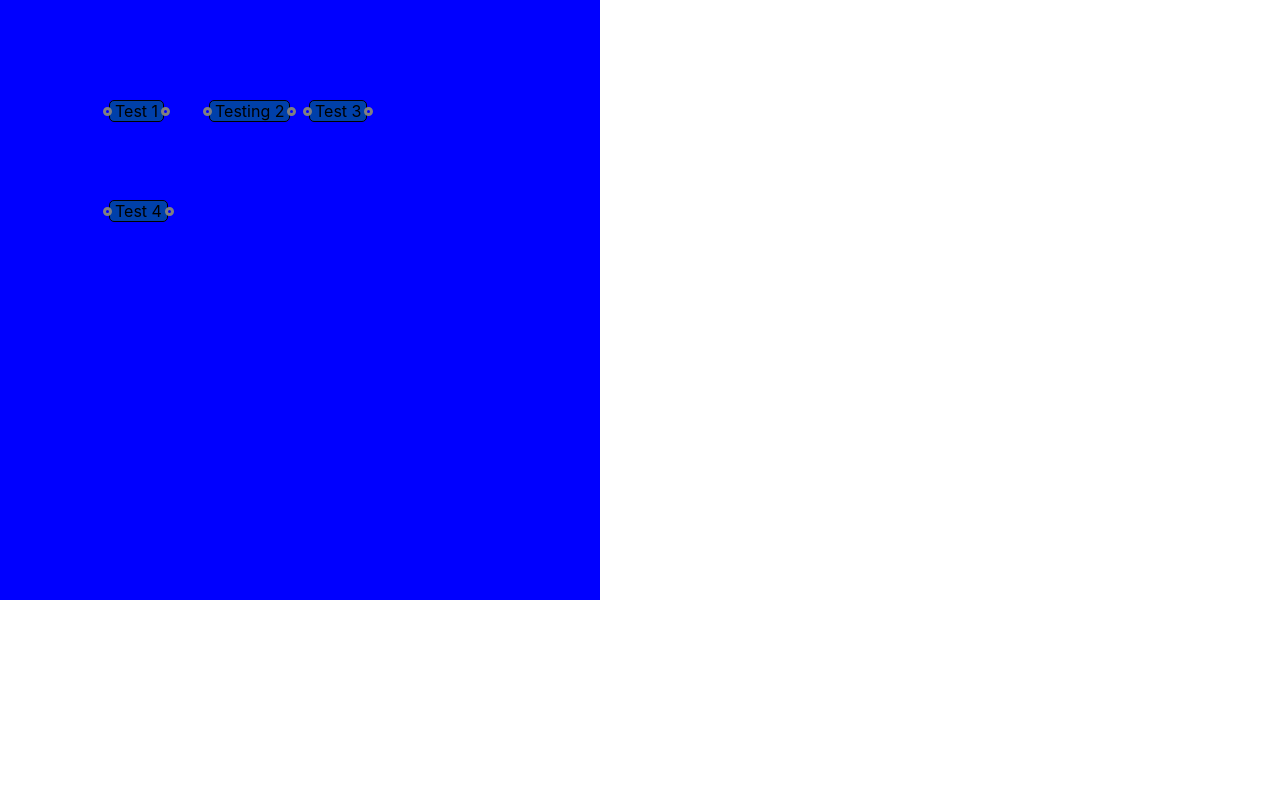
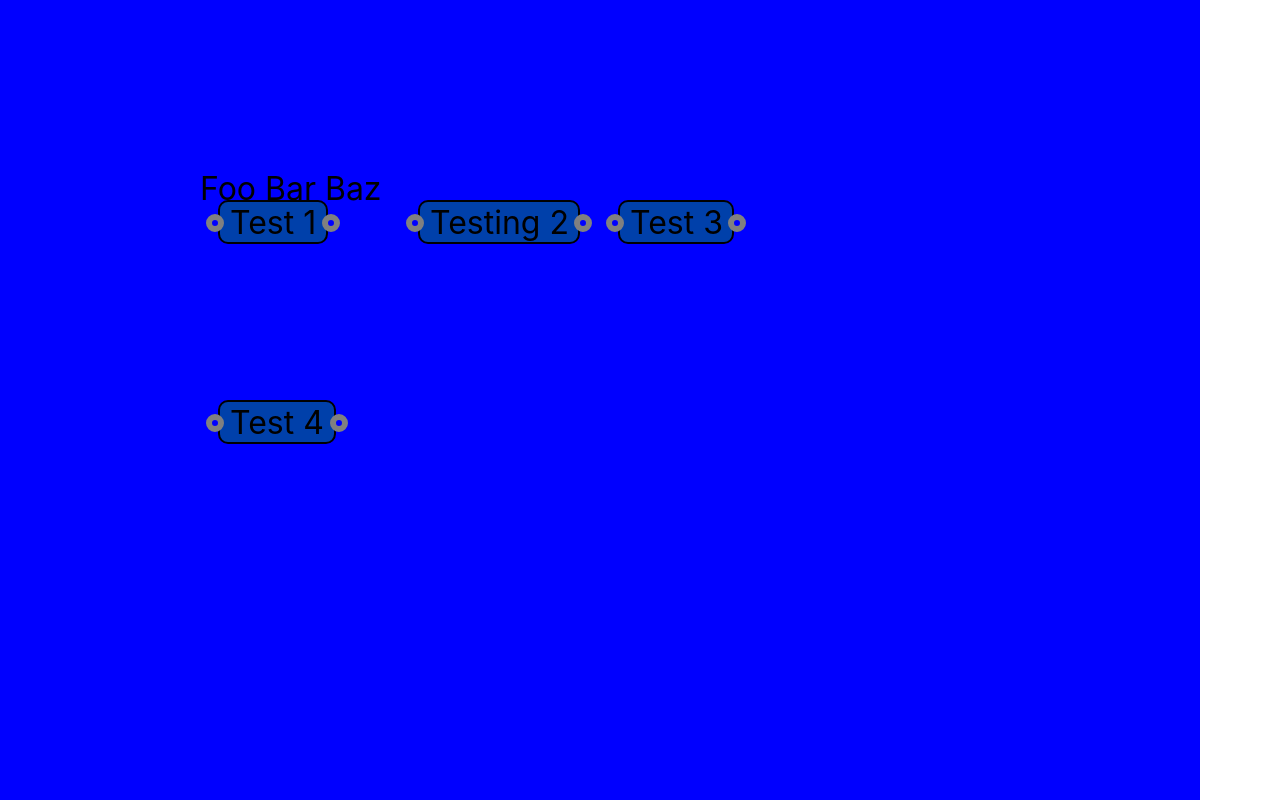
Before and after one commit to polygonhell/React-DAG, a React (Create React App) app: page / in a window 1280 px wide. Shown: the top 800 px of the page. Built offline with nearby package versions, Linux system fonts and the light colour scheme.

Commit message:
add svg layer for edges

```diff
--- a/src/graph/Graph.tsx
+++ b/src/graph/Graph.tsx
@@ -79,7 +79,7 @@ export const Graph = forwardRef(({ elements }: GraphProps, ref): JSX.Element =>
 
 
 
-  const scale = 1.0
+  const scale = 2.0
 
   return (
     <>
@@ -90,6 +90,12 @@ export const Graph = forwardRef(({ elements }: GraphProps, ref): JSX.Element =>
             {React.createElement(n.type, { data: n.data })}
           </NodeWrapper>)
         }
+
+        <svg width={600} height={600} style={{position: "absolute", left: 0, top: 0, pointerEvents: "none"}}>
+          <text x={100} y={100} color="red">
+            Foo Bar Baz
+          </text>
+        </svg>
       </div>
     </>
   )
```
